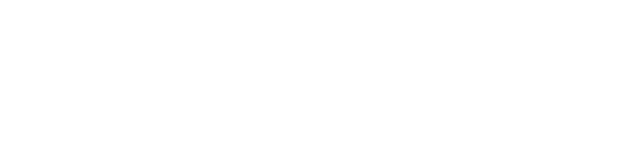
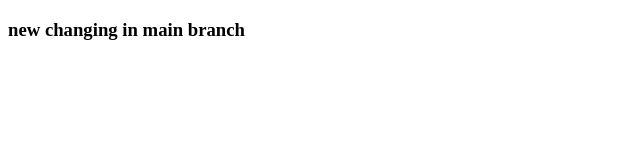
Before and after one commit to Sohaibawan22/first, a plain HTML site: page index.html in a window 1280 px wide. Shown: the whole page, without its empty margins (0-640 px from the left). Drawn offline with Linux system fonts and the light colour scheme.

Commit message:
i change in main brunch

```diff
--- a/index.html
+++ b/index.html
@@ -6,6 +6,7 @@
     <title>Document</title>
 </head>
 <body>
+    <h3> new changing in main branch</h3>
 
 </body>
 </html>
```
